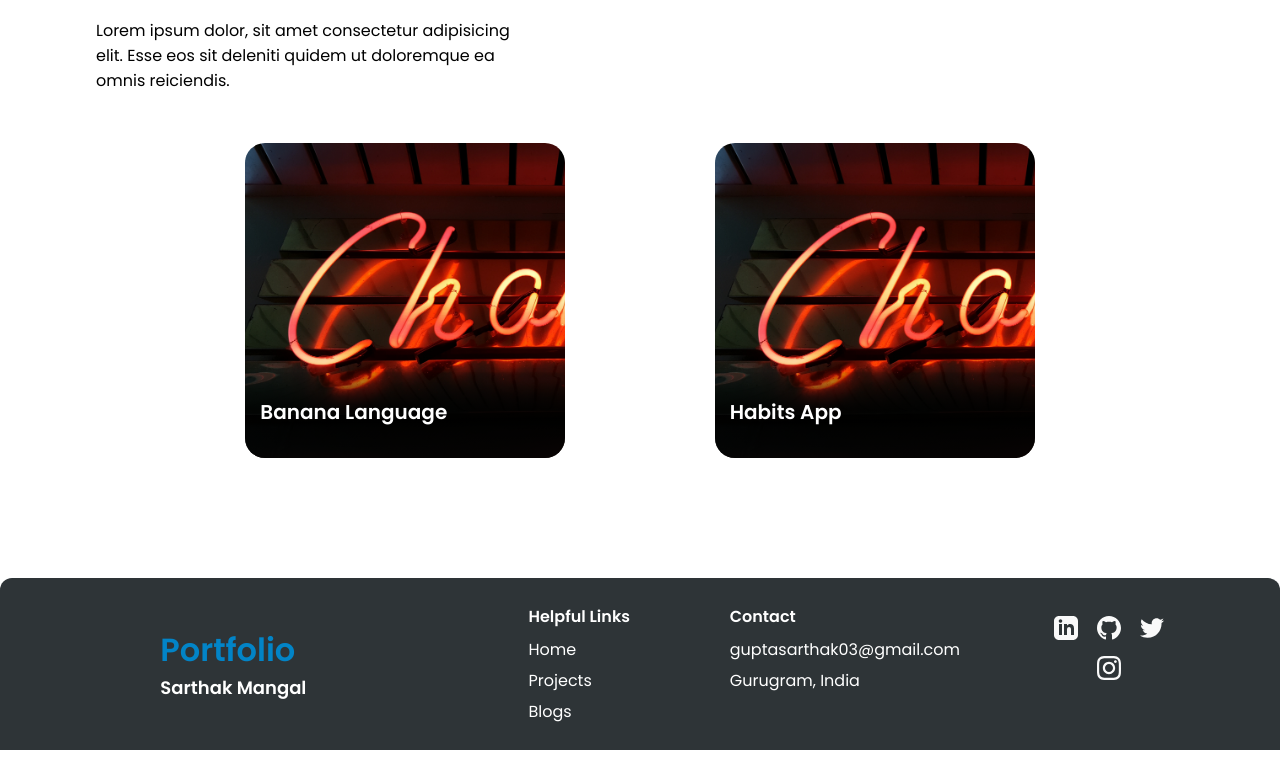
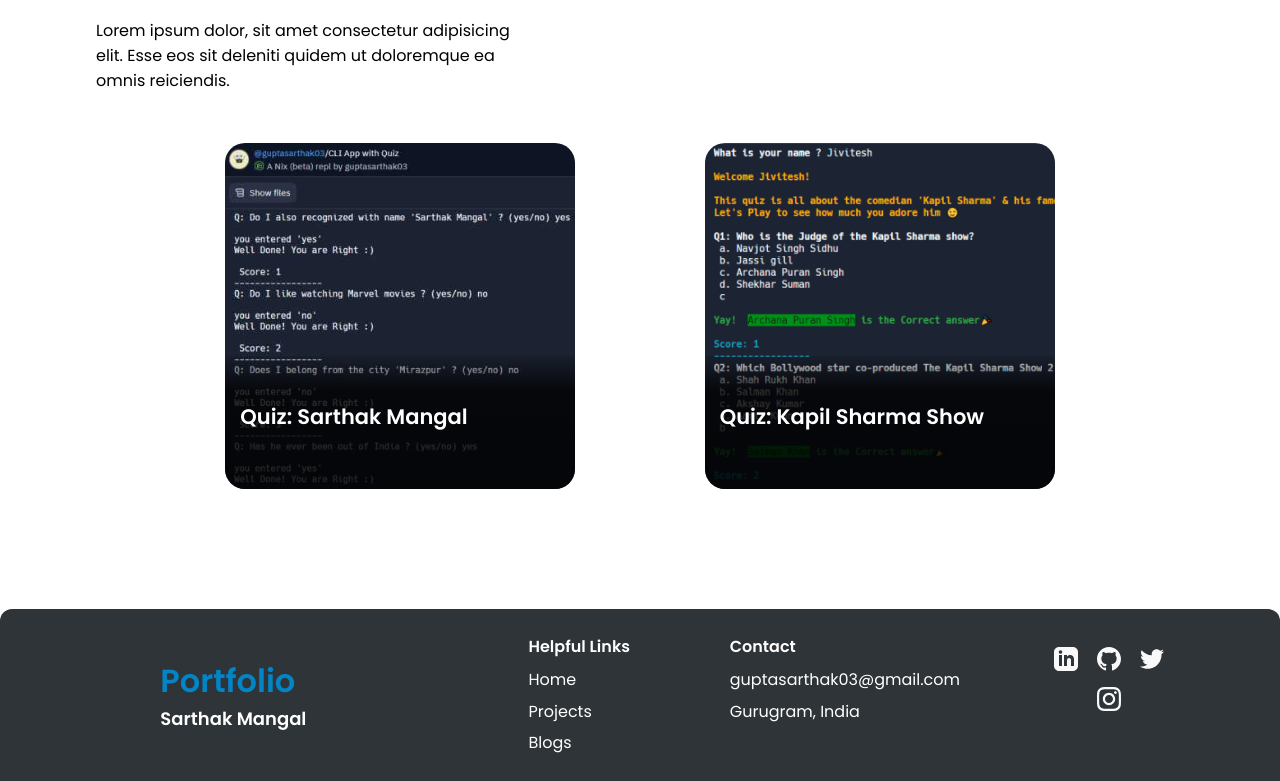
Before and after one commit to guptasarthak03/sarthakmangal.com, a Next.js app: page /projects in a window 1280 px wide. Shown: the part 857-1638 px from the top of the page. Before the commit the page ends 1607 px from the top, so only its background shows below. Built offline with nearby package versions, Linux system fonts and the light colour scheme.

Commit message:
style: populating projects

```diff
--- /dev/null
+++ b/components/constants/pageData.js
@@ -0,0 +1,23 @@
+export const projectDataList = [
+  {
+    id: 'quiz-cli',
+    title: 'Quiz: Sarthak Mangal',
+    imgPath: '/images/projects/quiz-cli.jpg',
+    previewUrl:
+      'https://replit.com/@guptasarthak03/CLI-App-with-Quiz?embed=true&input=1',
+    codeUrl: 'https://github.com/guptasarthak03/Quiz_CLI',
+    desc: 'A CLI based quiz app to test app that counts your score based upon the given answer. A Mark-1 project.',
+    tech: 'CLI',
+    // tags: { mark15: true, cli: true },
+  },
+  {
+    id: 'quiz-cli-ks',
+    title: 'Quiz: Kapil Sharma Show',
+    imgPath: '/images/projects/quiz-cli-kss.png',
+    previewUrl:
+      'https://replit.com/@guptasarthak03/Kapil-Sharma-Quiz?embed=true&output=1',
+    codeUrl: 'https://github.com/guptasarthak03/Quiz_KapilSharmaShow',
+    desc: "How many episodes of TKSS have you seen? Let's test your score in a fun quiz on Kapil & his show. A Mark-2 project.",
+    tech: 'CLI',
+  },
+];
--- a/components/container/projectsContainer/index.js
+++ b/components/container/projectsContainer/index.js
@@ -13,11 +13,13 @@
       {projectCardList.map(card => {
         return (
           <ProjectCard
-            bgPath={card.bgPath}
+            key={card.title}
+            imgPath={card.imgPath}
             title={card.title}
             desc={card.desc}
-            codePath={card.codePath}
-            previewPath={card.previewPath}
+            tech={card.tech}
+            codeUrl={card.codeUrl}
+            previewUrl={card.previewUrl}
             iconStyleConfig={projectIconStyleConfig}
             onHoverPrimary={true}
           />
--- a/components/container/projectsContainer/projectCard.js
+++ b/components/container/projectsContainer/projectCard.js
@@ -1,29 +1,34 @@
 import SocialAccount from '../../common/SocialAccount';
 
 const ProjectCard = ({
-  bgPath,
+  imgPath,
   title,
   desc,
-  codePath,
-  previewPath,
+  tech,
+  codeUrl,
+  previewUrl,
   iconStyleConfig,
   onHoverPrimary,
 }) => {
   return (
-    <div className="project-item" style={{ backgroundImage: `url(${bgPath})` }}>
+    <div
+      className="project-item"
+      style={{ backgroundImage: `url(${imgPath})` }}
+    >
       <div className="content">
         <p className="heading">{title}</p>
         <p className="description">{desc}</p>
+        <p className="tech-stack">Tech : {tech}</p>
         <div className="projects-cta">
           <SocialAccount
-            source={codePath}
+            source={codeUrl}
             name="code"
             isWhite={true}
             styleConfig={iconStyleConfig}
             onHoverPrimary={onHoverPrimary}
           />
           <SocialAccount
-            source={previewPath}
+            source={previewUrl}
             name="preview"
             isWhite={true}
             styleConfig={iconStyleConfig}
--- a/pages/projects.js
+++ b/pages/projects.js
@@ -2,7 +2,7 @@
 import Footer from '../components/layout/footer';
 import Hero from '../components/layout/hero';
 import Navbar from '../components/layout/navbar';
-import { projectCardList } from '../components/constants/homepage';
+import { projectDataList } from '../components/constants/pageData';
 
 const ProjectsPage = () => {
   return (
@@ -30,7 +30,7 @@
               sit deleniti quidem ut doloremque ea omnis reiciendis.
             </p>
             <div className="my-projects">
-              <ProjectsContainer projectCardList={projectCardList} />
+              <ProjectsContainer projectCardList={projectDataList.reverse()} />
             </div>
           </section>
           <section></section>
--- a/styles/globals.css
+++ b/styles/globals.css
@@ -283,11 +283,11 @@
 }
 
 .project-item {
-  width: 320px;
+  width: 350px;
   border-radius: 20px;
   background-size: cover;
-  padding: 70px 0 0;
-  max-height: 315px;
+  padding: 50px 0 0;
+  max-height: 350px;
   box-sizing: border-box;
   overflow: hidden;
   transition: transform 400ms ease;
@@ -303,12 +303,10 @@
   padding: var(--padding);
   background: linear-gradient(
     rgba(0, 0, 0, 0.1),
-    rgba(0%, 0%, 0%, 0.8) 15%,
-    rgba(0%, 0%, 0%, 0.6) 73%,
-    rgba(100%, 100%, 100%, 0.1) 85%,
-    rgba(0%, 0%, 0%, 1) 95%
+    rgba(0%, 0%, 0%, 0.8) 12%,
+    rgba(0%, 0%, 0%, 0.9)
   );
-  transform: translateY(65%);
+  transform: translateY(55%);
   transition: transform 500ms ease;
 }
 
@@ -329,9 +327,9 @@
 
 .project-item .heading {
   color: white;
-  font-size: 20px;
+  font-size: 21px;
   font-weight: 600;
-  margin: 10px 0 30px;
+  margin: 30px 0 30px;
   position: relative;
   width: max-content;
 }
@@ -355,12 +353,20 @@
 
 .project-item .description {
   color: rgb(255, 255, 255, 0.85);
+  margin-bottom: 10px;
+  font-size: 0.95rem;
+}
+
+.project-item .tech-stack {
+  color: rgb(255, 255, 255, 0.85);
+  font-size: 0.95rem;
+  margin: 12px 0;
 }
 
 .project-item .projects-cta {
   display: flex;
   justify-content: center;
-  margin-top: 25px;
+  margin: 0 0 10px;
   /* gap: 10px; */
 }
 
```
Also changed, not shown: public/images/projects/quiz-cli-kss.png (added), public/images/projects/quiz-cli.jpg (added).
